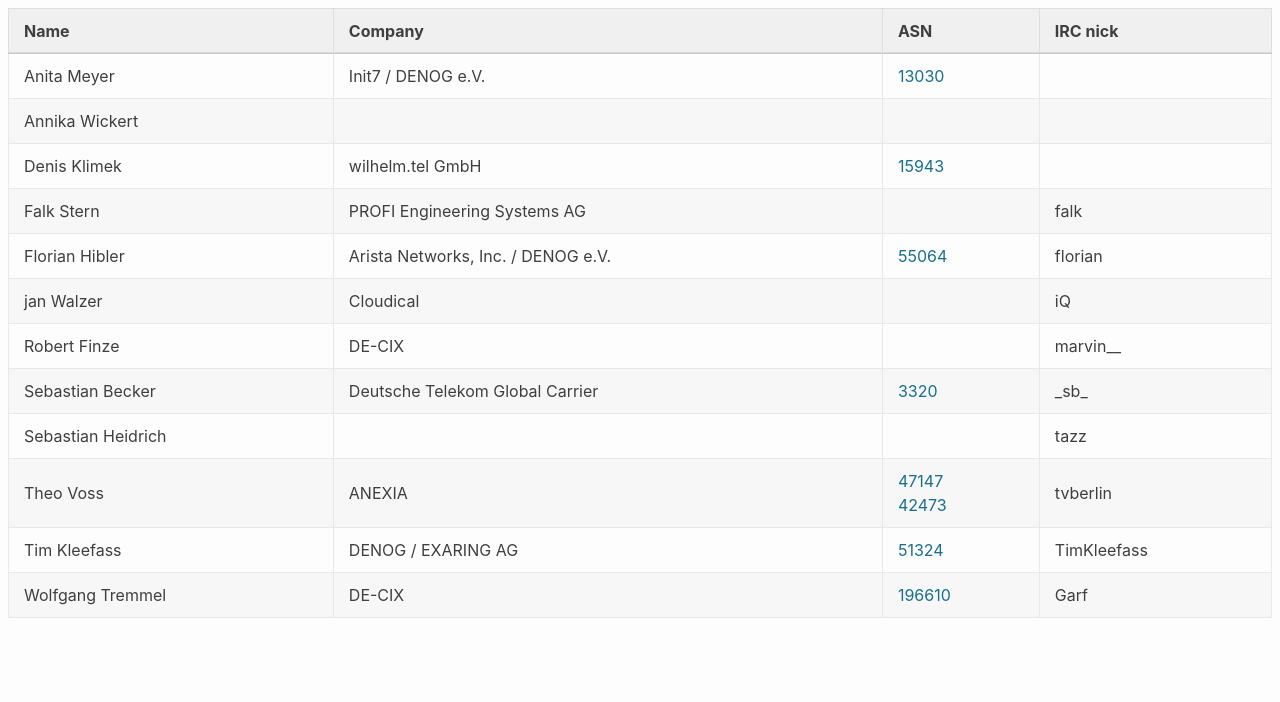
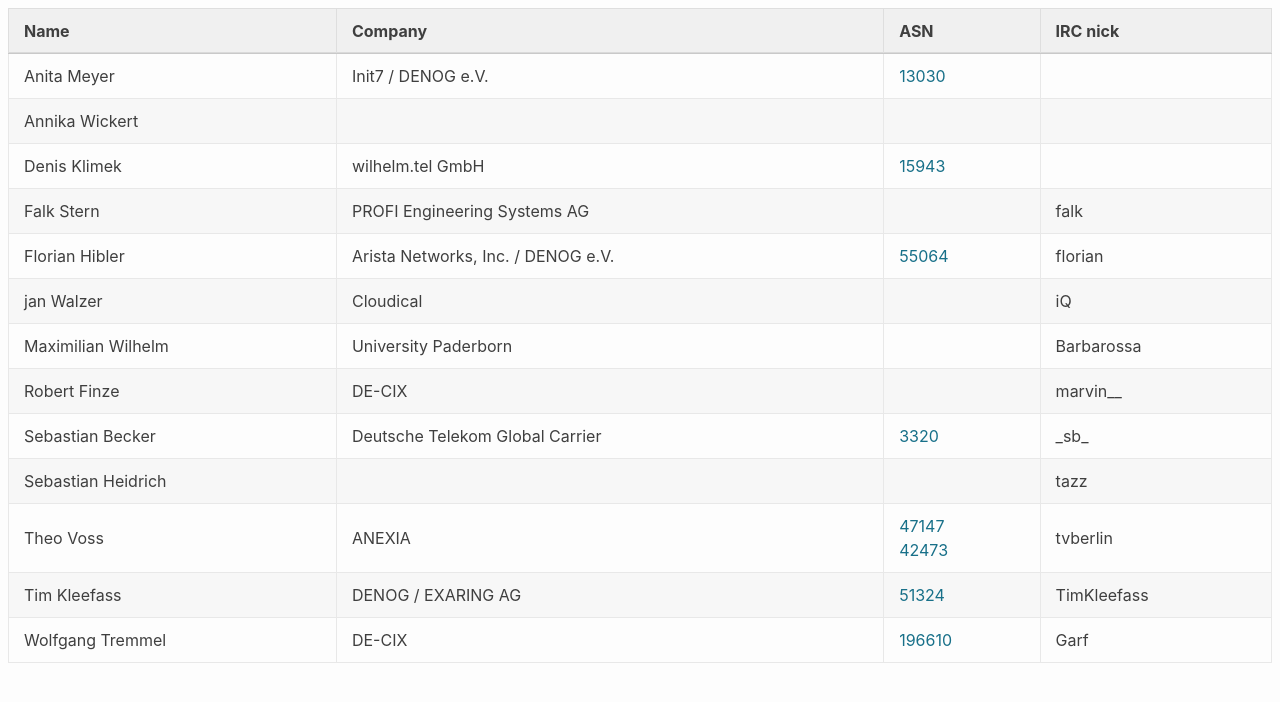
Before and after one commit to denog/pretix-attendeelist, a Jekyll site: the page built from index.markdown, in a window 1280 px wide. Shown: the top 702 px of the page. Built offline with Jekyll 4.4.1, drawn with Linux system fonts in a browser that asks for light colours.

Commit message:
Latest data: Fri Mar 12 15:56:37 UTC 2021

```diff
--- a/_data/attendees_meetup_leader_2021-01.json
+++ b/_data/attendees_meetup_leader_2021-01.json
@@ -33,6 +33,12 @@
     "name": "jan Walzer",
     "company": "Cloudical",
     "irc": "iQ",
+    "asn": null
+  },
+  {
+    "name": "Maximilian Wilhelm",
+    "company": "University Paderborn",
+    "irc": "Barbarossa",
     "asn": null
   },
   {
```
